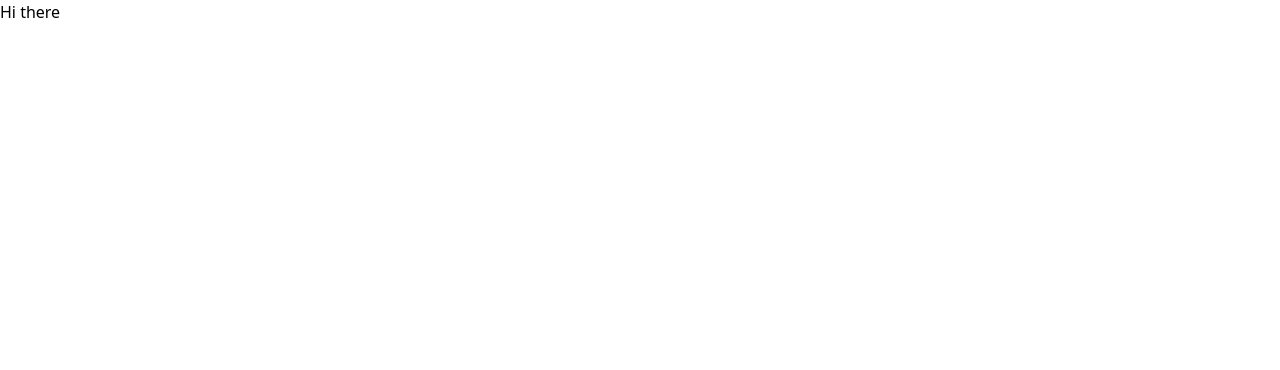
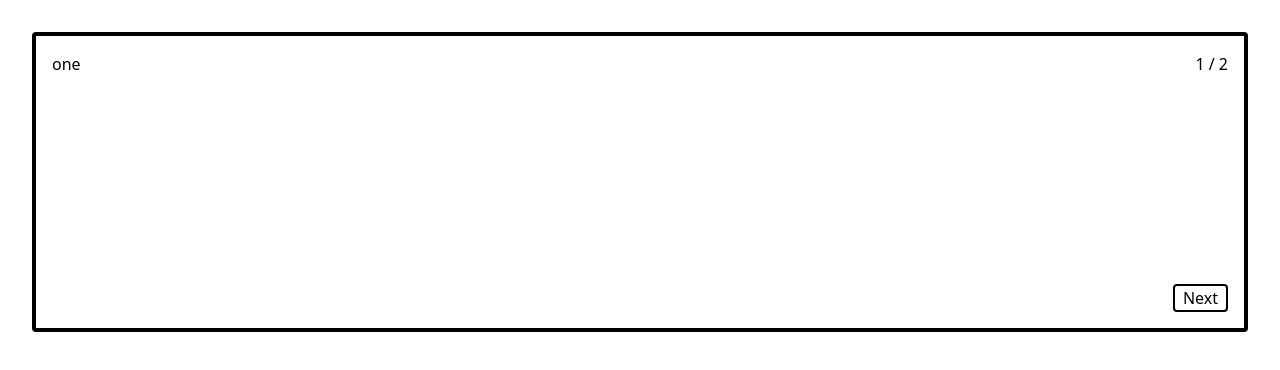
Before and after one commit to Raftouch/multistep-form, a React (Vite) app: page / in a window 1280 px wide. Shown: the top 370 px of the page. Built offline with nearby package versions, Linux system fonts and the light colour scheme.

Commit message:
:construction: added dynamic form buttons

```diff
--- a/src/App.tsx
+++ b/src/App.tsx
@@ -1,5 +1,31 @@
+import { useMultistepForm } from "./hooks/useMultistepForm"
+
 function App() {
-  return <h1>Hi there</h1>
+  const { steps, currentStepIndex, step, isFirstStep, isLastStep, back, next } = useMultistepForm([
+    <div>one</div>,
+    <div>two</div>
+  ])
+
+  return (
+    <div className="h-[300px] relative bg-white border-4 border-black p-4 m-8 rounded">
+        <form>
+          <div className="absolute top-4 right-4">
+            {currentStepIndex + 1} / {steps.length}
+          </div>
+          {step}
+          <div className="flex gap-4 justify-end mt-52">
+            {!isFirstStep && (
+            <button type="button" onClick={back} className="border-2 border-black px-2 rounded">
+              Back
+            </button>
+            )}
+            <button type="button" onClick={next} className="border-2 border-black px-2 rounded">
+              {isLastStep ? "Finish" : "Next"}
+            </button>
+          </div>
+        </form>
+    </div>
+  )
 }
 
 export default App
--- a/src/hooks/useMultistepForm.ts
+++ b/src/hooks/useMultistepForm.ts
@@ -24,6 +24,9 @@ export function useMultistepForm(steps: ReactElement[]) {
     return {
         currentStepIndex,
         step: steps[currentStepIndex],
+        steps,
+        isFirstStep: currentStepIndex === 0,
+        isLastStep: currentStepIndex === steps.length - 1,
         goTo,
         next,
         back
```
